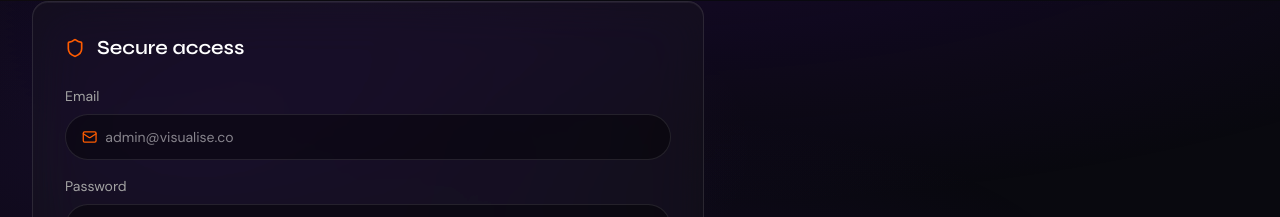
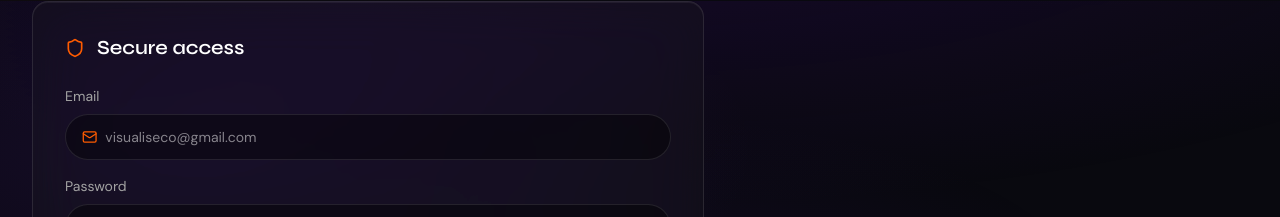
Before and after one commit to riteshydv05/abc, a Next.js app in the folder frontend/: page /admin/login in a window 1280 px wide. Shown: the part 371-588 px from the top of the page. Built offline with nearby package versions, Linux system fonts and the light colour scheme; no server answers.

Commit message:
fix: update admin email placeholder and env example with correct jwt secret

```diff
--- a/frontend/src/app/admin/login/page.tsx
+++ b/frontend/src/app/admin/login/page.tsx
@@ -164,7 +164,7 @@ export default function AdminLoginPage() {
                     onChange={(event) =>
                       setEmail(event.target.value)
                     }
-                    placeholder="admin@visualise.co"
+                    placeholder="visualiseco@gmail.com"
                     required
                     className="w-full bg-transparent text-sm text-white outline-none"
                   />
```
Also changed, not shown: 1 other file (tests, documents, lock files or other folders).
